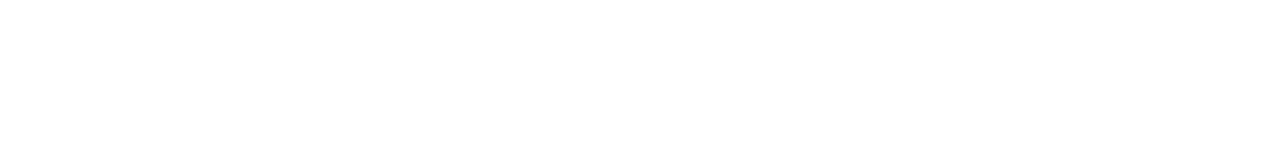
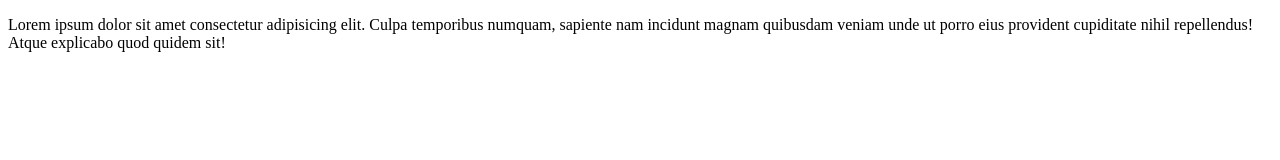
Before and after one commit to GitAllStacks/remotecode, a plain HTML site: page index.html in a window 1280 px wide. Drawn offline with Linux system fonts and the light colour scheme.

Commit message:
added paragraph

```diff
--- a/index.html
+++ b/index.html
@@ -6,6 +6,6 @@
     <title>Document</title>
 </head>
 <body>
-
+    <p>Lorem ipsum dolor sit amet consectetur adipisicing elit. Culpa temporibus numquam, sapiente nam incidunt magnam quibusdam veniam unde ut porro eius provident cupiditate nihil repellendus! Atque explicabo quod quidem sit!</p>
 </body>
 </html>
```
